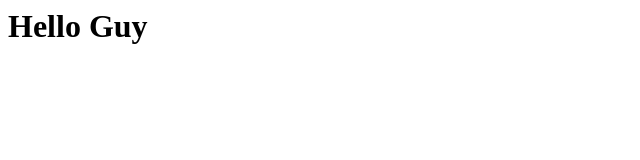
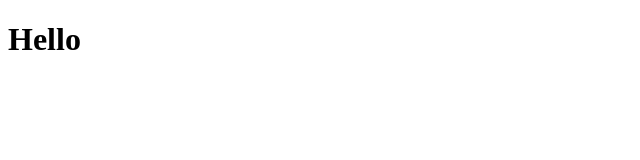
Before and after one commit to oeunsomang/somang, a plain HTML site: page index.html in a window 1280 px wide. Shown: the whole page, without its empty margins (0-640 px from the left). Drawn offline with Linux system fonts and the light colour scheme.

Commit message:
update html

```diff
--- a/index.html
+++ b/index.html
@@ -1,5 +1,11 @@
-<html>
-  <body>
-    <h1>Hello Guy</h1>
-  </body>
+<!DOCTYPE html>
+<html lang="en">
+<head>
+    <meta charset="UTF-8">
+    <meta name="viewport" content="width=device-width, initial-scale=1.0">
+    <title>Document</title>
+</head>
+<body>
+    <h1>Hello </h1>
+</body>
 </html>
```
